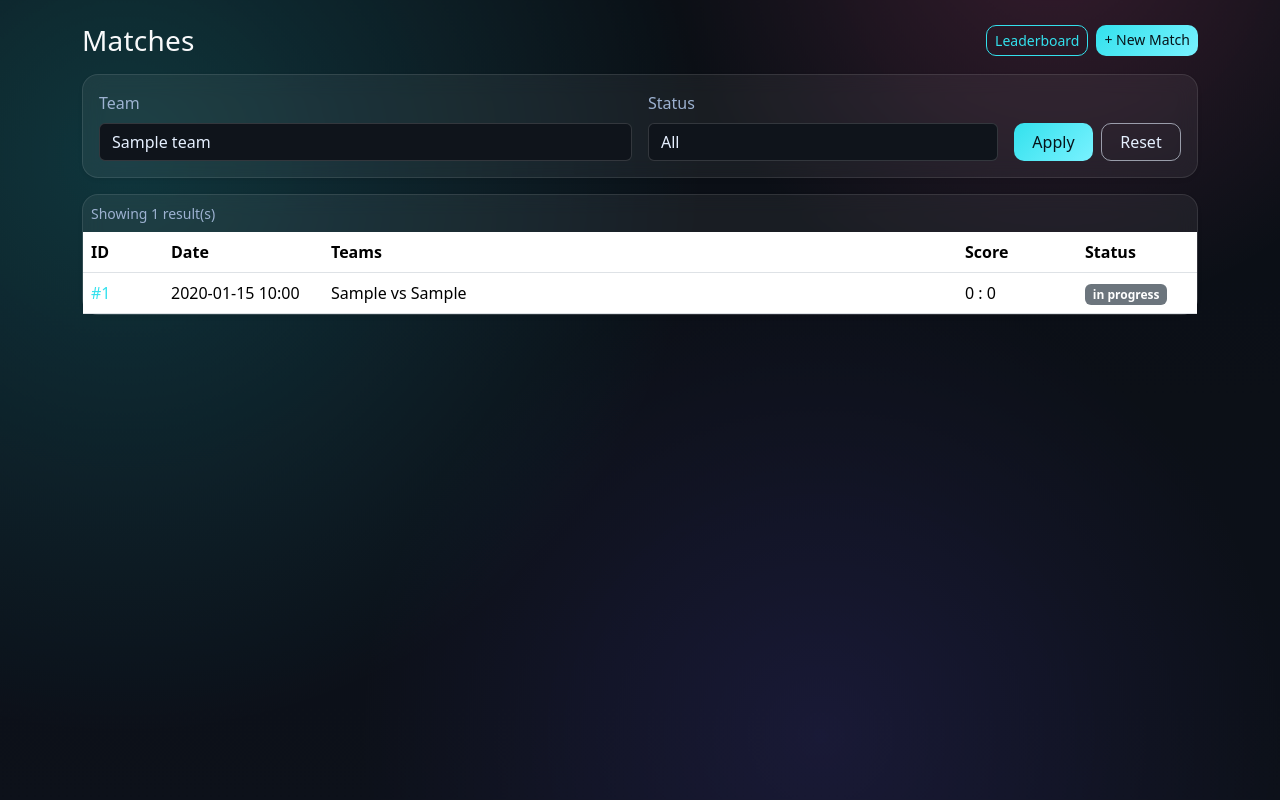
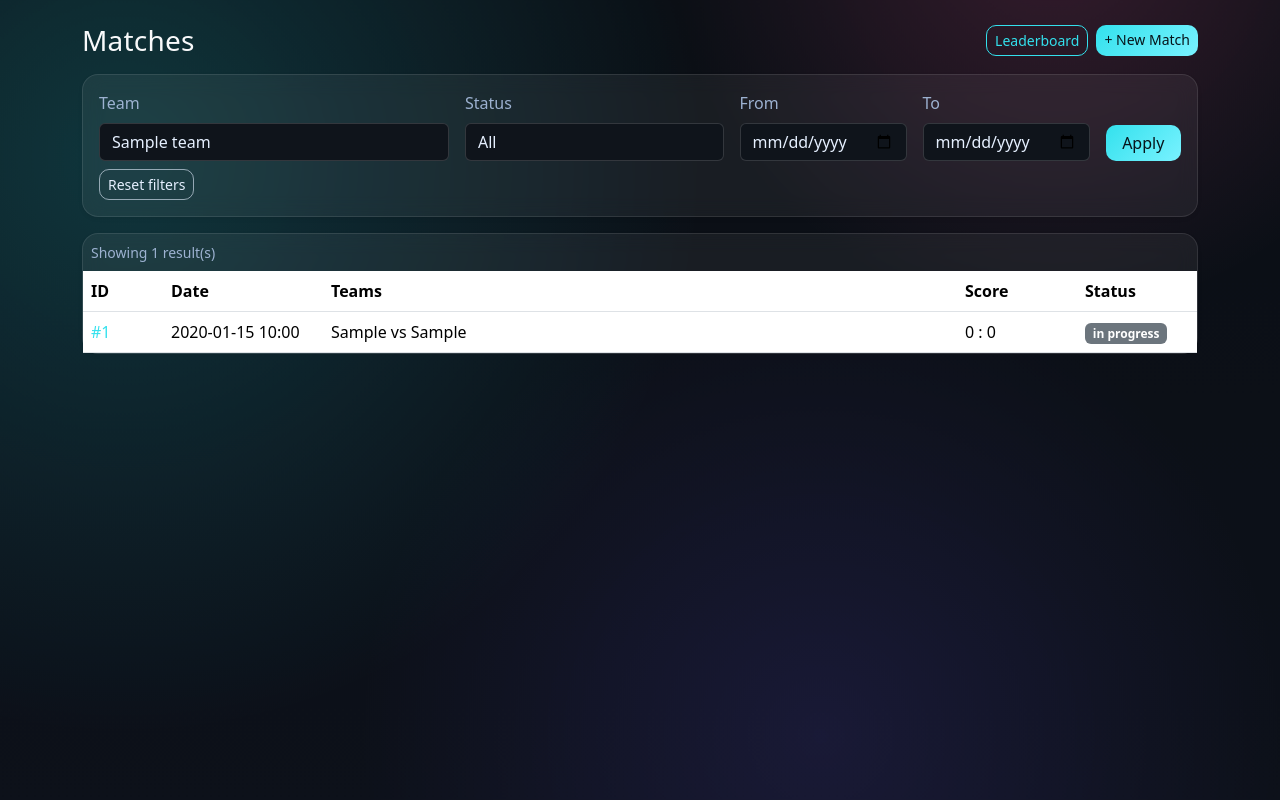
Before and after one commit to HosseinKrouna/foosball-scoreboard, a PHP site: template views/matches_index.php in a window 1280 px wide. Run offline with PHP 8.4, Linux system fonts and the light colour scheme; the template is opened without the code that fills it: most values are stand-ins (such as "Sample title", 1, 10 or a date in 2020).

Commit message:
feat: add from/to date filters to matches history (inclusive to, prepared)

```diff
--- a/views/matches_index.php
+++ b/views/matches_index.php
@@ -11,7 +11,7 @@
 <form class="card bg-transparent border-0 shadow-sm mb-3" method="get" action="/matches">
     <div class="card-body">
         <div class="row g-3 align-items-end">
-            <div class="col-md-6">
+            <div class="col-md-4">
                 <label for="team_id" class="form-label">Team</label>
                 <select id="team_id" name="team_id" class="form-select">
                     <option value="0">All teams</option>
@@ -23,22 +23,38 @@
                     <?php endforeach; ?>
                 </select>
             </div>
-            <div class="col-md-4">
+
+            <div class="col-md-3">
                 <label for="status" class="form-label">Status</label>
                 <select id="status" name="status" class="form-select">
                     <?php
-              $opts = ['all' => 'All', 'in_progress' => 'In progress', 'finished' => 'Finished'];
-              foreach ($opts as $val => $label):
+              $opts = ['all'=>'All','in_progress'=>'In progress','finished'=>'Finished'];
+              foreach ($opts as $val=>$label):
                 $sel = (isset($selectedStatus) && $selectedStatus === $val) ? 'selected' : '';
             ?>
                     <option value="<?= $val ?>" <?= $sel ?>><?= $label ?></option>
                     <?php endforeach; ?>
                 </select>
             </div>
-            <div class="col-md-2 d-flex gap-2">
+
+            <div class="col-md-2">
+                <label for="from" class="form-label">From</label>
+                <input id="from" name="from" type="date" class="form-control"
+                    value="<?= htmlspecialchars($selectedFrom ?? '') ?>">
+            </div>
+
+            <div class="col-md-2">
+                <label for="to" class="form-label">To</label>
+                <input id="to" name="to" type="date" class="form-control"
+                    value="<?= htmlspecialchars($selectedTo ?? '') ?>">
+            </div>
+
+            <div class="col-md-1 d-flex gap-2">
                 <button class="btn btn-primary w-100" type="submit">Apply</button>
-                <?php if (!empty($selectedTeamId) || (isset($selectedStatus) && $selectedStatus !== 'all')): ?>
-                <a class="btn btn-outline-secondary w-100" href="/matches">Reset</a>
+            </div>
+            <div class="col-md-12 mt-2">
+                <?php if (!empty($selectedTeamId) || (isset($selectedStatus) && $selectedStatus !== 'all') || !empty($selectedFrom) || !empty($selectedTo)): ?>
+                <a class="btn btn-outline-secondary btn-sm" href="/matches">Reset filters</a>
                 <?php endif; ?>
             </div>
         </div>
```
Also changed, not shown: routes/web.php (+33 -7 lines).
